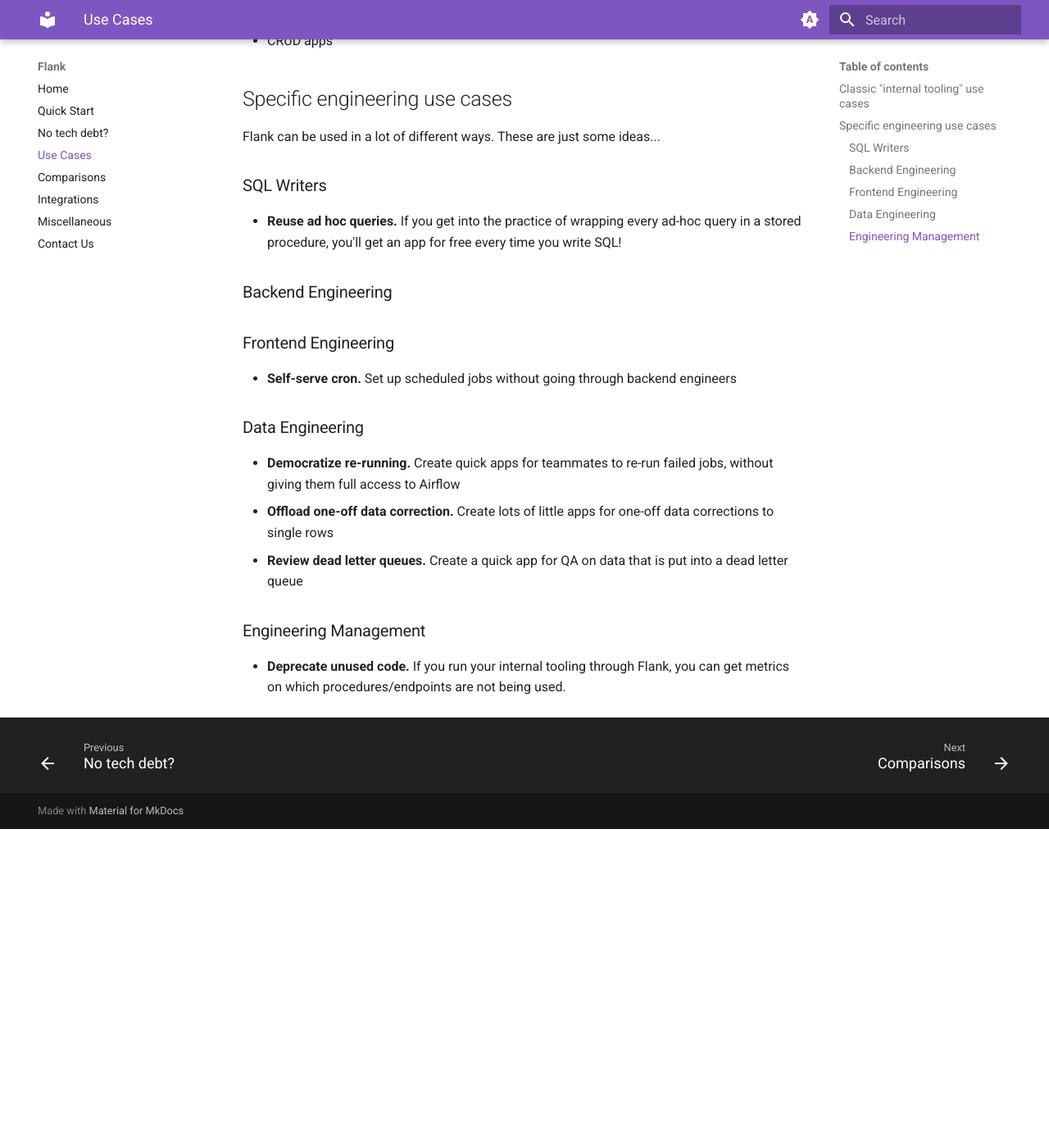
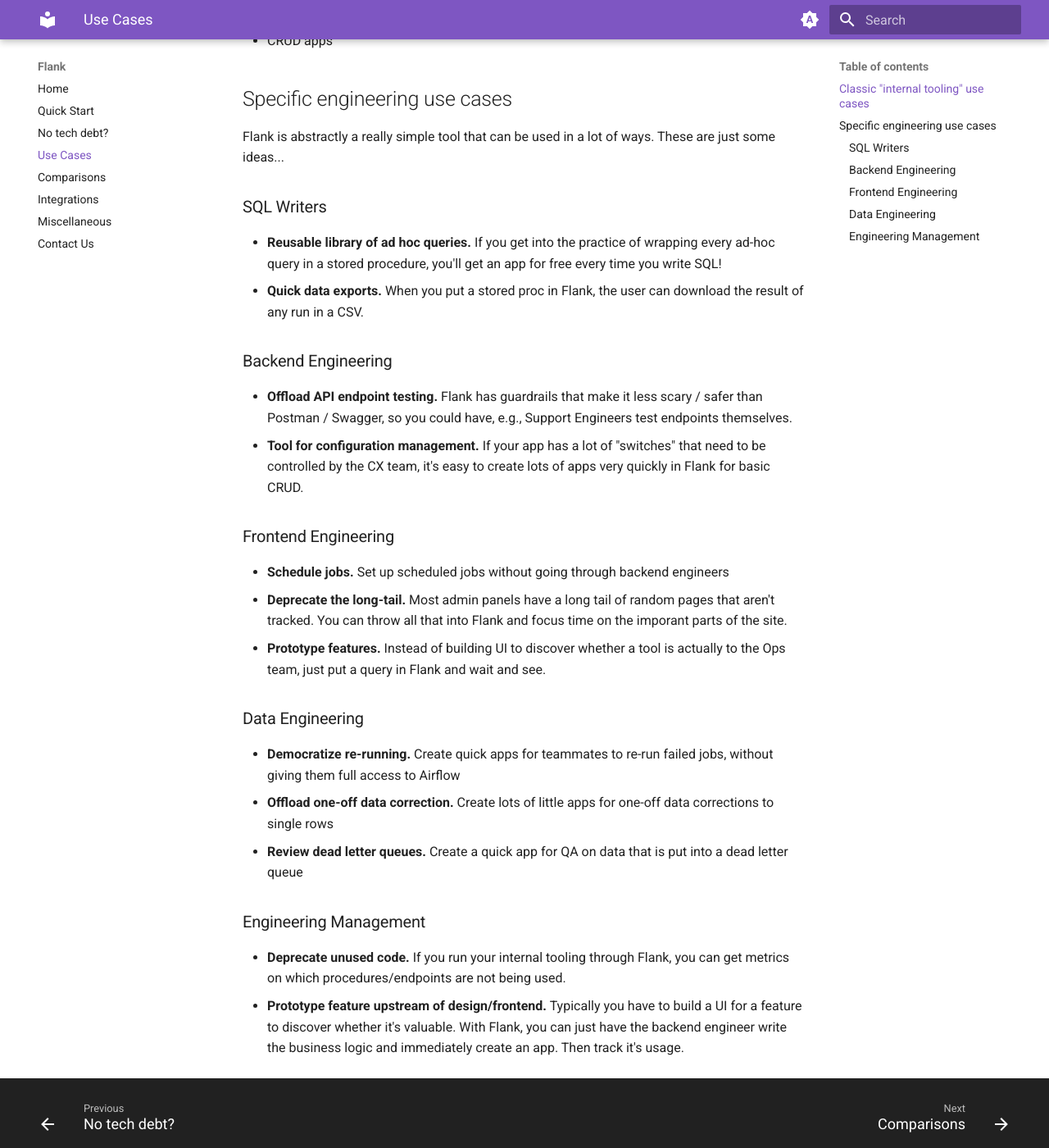
Before and after one commit to btf-org/flank-docs, an MkDocs documentation site: the page built from docs/use-cases.md, in a window 1280 px wide and 1400 px high, scrolled down 395 px. Shown: the whole window at 82% size. Built offline with MkDocs 1.6.1 and Material for MkDocs 9.7.7, drawn with Linux system fonts in a browser that asks for light colours; before the commit the page ends 1406 px from its top, so only the background shows below that.

Commit message:
use cases updated

```diff
--- a/docs/use-cases.md
+++ b/docs/use-cases.md
@@ -12,15 +12,20 @@
 
 ## Specific engineering use cases
 
-Flank can be used in a lot of different ways. These are just some ideas...
+Flank is abstractly a really simple tool that can be used in a lot of ways. These are just some ideas...
 
 ### SQL Writers
-- **Reuse ad hoc queries.** If you get into the practice of wrapping every ad-hoc query in a stored procedure, you'll get an app for free every time you write SQL!
+- **Reusable library of ad hoc queries.** If you get into the practice of wrapping every ad-hoc query in a stored procedure, you'll get an app for free every time you write SQL!
+- **Quick data exports.** When you put a stored proc in Flank, the user can download the result of any run in a CSV.
 
 ### Backend Engineering
+- **Offload API endpoint testing.** Flank has guardrails that make it less scary / safer than Postman / Swagger, so you could have, e.g., Support Engineers test endpoints themselves.
+- **Tool for configuration management.** If your app has a lot of "switches" that need to be controlled by the CX team, it's easy to create lots of apps very quickly in Flank for basic CRUD.
 
 ### Frontend Engineering
-- **Self-serve cron.** Set up scheduled jobs without going through backend engineers
+- **Schedule jobs.** Set up scheduled jobs without going through backend engineers
+- **Deprecate the long-tail.** Most admin panels have a long tail of random pages that aren't tracked. You can throw all that into Flank and focus time on the imporant parts of the site.
+- **Prototype features.** Instead of building UI to discover whether a tool is actually to the Ops team, just put a query in Flank and wait and see.
 
 ### Data Engineering
 - **Democratize re-running.** Create quick apps for teammates to re-run failed jobs, without giving them full access to Airflow
@@ -29,3 +34,4 @@
 
 ### Engineering Management
 - **Deprecate unused code.** If you run your internal tooling through Flank, you can get metrics on which procedures/endpoints are not being used.
+- **Prototype feature upstream of design/frontend.** Typically you have to build a UI for a feature to discover whether it's valuable. With Flank, you can just have the backend engineer write the business logic and immediately create an app. Then track it's usage.
```
Also changed, not shown: docs/index.md (+1 -1 lines).
